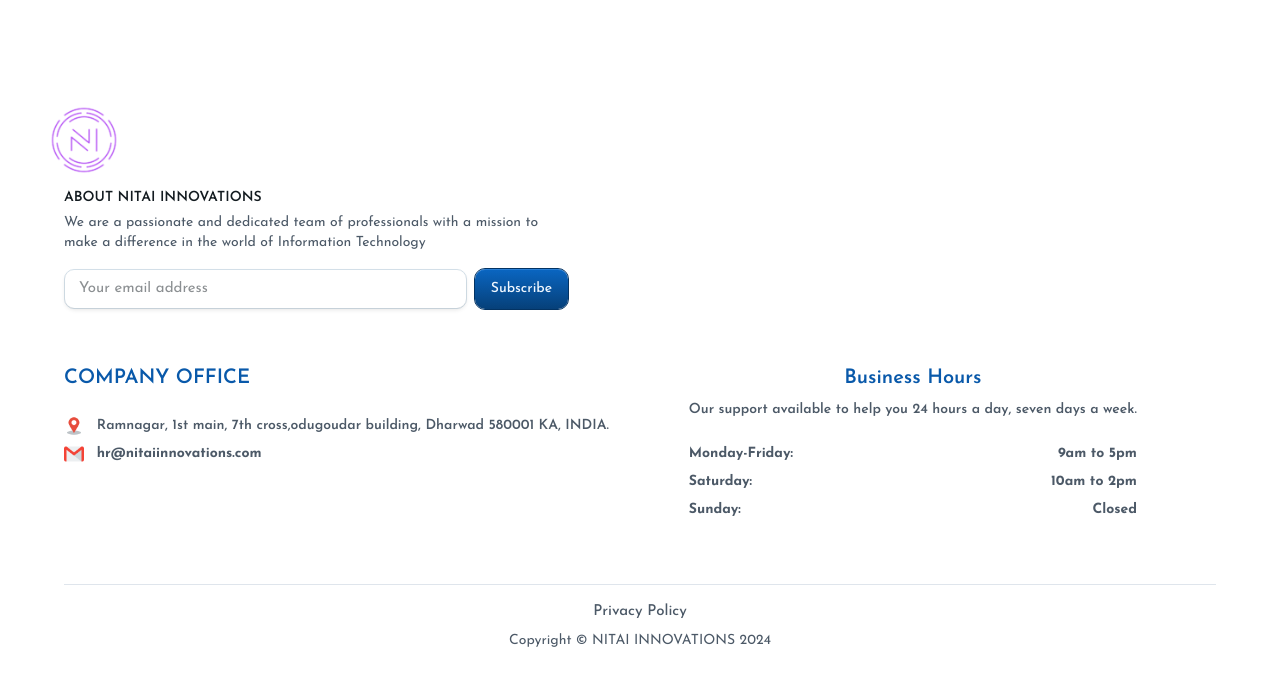
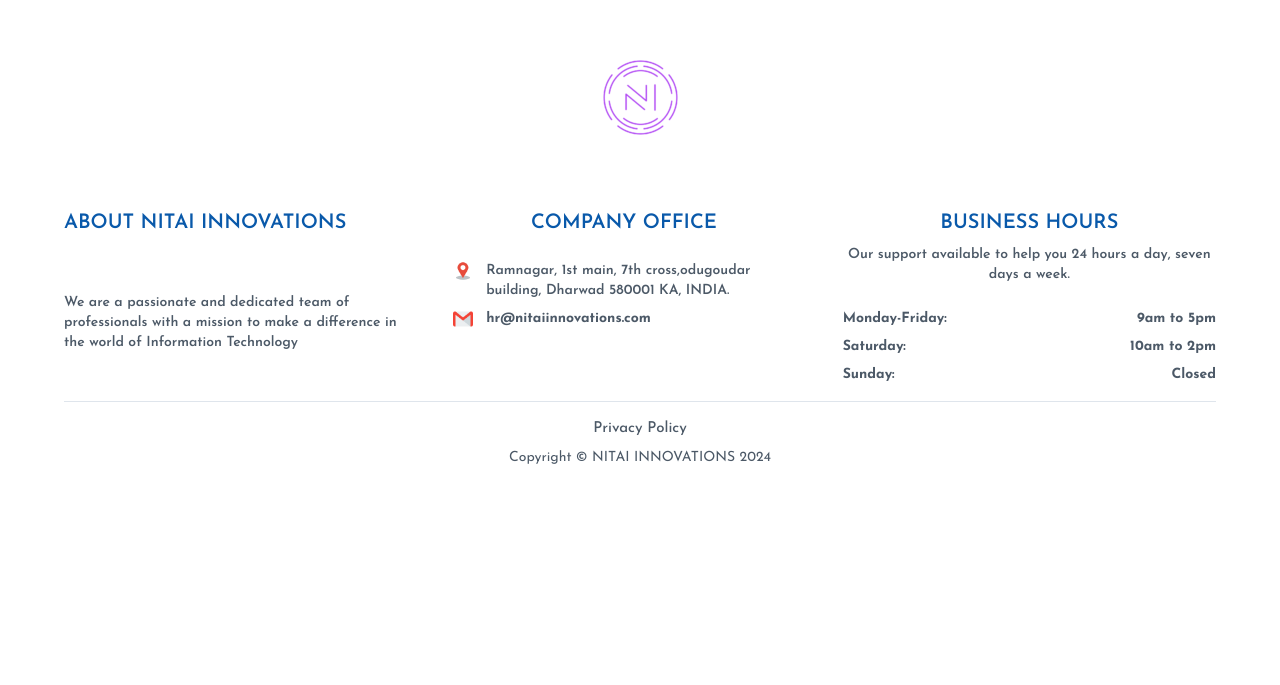
Before and after one commit to Ganesh-Mk/nitaiinnovations, a React (Vite) app in the folder frontend/: page /AIML in a window 1280 px wide. Shown: the part 2506-3191 px from the top of the page. After the commit the page ends 3006 px from the top, so only its background shows below. Built offline with nearby package versions, Linux system fonts and the light colour scheme.

Commit message:
frontend design completed

```diff
--- a/frontend/src/App.jsx
+++ b/frontend/src/App.jsx
@@ -32,7 +32,7 @@ export default function App() {
           <Route path="/cloudService" element={<CloudService />} />
           <Route path="/AIML" element={<AIML />} />
         </Routes>
-        <Footer/>
+        <Footer />
       </Router>
     </ThemeProvider>
   );
--- a/frontend/src/Components/ContactUsComp.jsx
+++ b/frontend/src/Components/ContactUsComp.jsx
@@ -1,80 +1,8 @@
 import { useEffect } from "react";
-import TextField from "@mui/material/TextField";
-import { Box, Stack, Typography } from "@mui/material";
-// import "../Styles/contactUsComp.css";
-import "../Styles/contactUs.css"
-import { TextareaAutosize as BaseTextareaAutosize } from "@mui/base/TextareaAutosize";
-import { styled } from "@mui/system";
-import { Button as BaseButton, buttonClasses } from "@mui/base/Button";
+import { Stack, Typography } from "@mui/material";
+import { Element } from "react-scroll";
 
-const blue = {
-  200: "#99CCFF",
-  300: "#66B2FF",
-  400: "#3399FF",
-  500: "#007FFF",
-  600: "#0072E5",
-  700: "#0066CC",
-};
-
-const grey = {
-  50: "#F3F6F9",
-  100: "#E5EAF2",
-  200: "#DAE2ED",
-  300: "#C7D0DD",
-  400: "#B0B8C4",
-  500: "#9DA8B7",
-  600: "#6B7A90",
-  700: "#434D5B",
-  800: "#303740",
-  900: "#1C2025",
-};
-
-const Button = styled(BaseButton)(
-  ({ theme }) => `
-  font-family: 'IBM Plex Sans', sans-serif;
-  font-weight: 600;
-  font-size: 0.875rem;
-  line-height: 1.5;
-  background-color: ${blue[500]};
-  padding: 8px 16px;
-  border-radius: 8px;
-  color: white;
-  transition: all 150ms ease;
-  cursor: pointer;
-  border: 1px solid ${blue[500]};
-  box-shadow: 0 2px 1px ${
-    theme.palette.mode === "dark"
-      ? "rgba(0, 0, 0, 0.5)"
-      : "rgba(45, 45, 60, 0.2)"
-  }, inset 0 1.5px 1px ${blue[400]}, inset 0 -2px 1px ${blue[600]};
-
-  &:hover {
-    background-color: ${blue[600]};
-  }
-
-  &.${buttonClasses.active} {
-    background-color: ${blue[700]};
-    box-shadow: none;
-    transform: scale(0.99);
-  }
-
-  &.${buttonClasses.focusVisible} {
-    box-shadow: 0 0 0 4px ${
-      theme.palette.mode === "dark" ? blue[300] : blue[200]
-    };
-    outline: none;
-  }
-
-  &.${buttonClasses.disabled} {
-    background-color: ${theme.palette.mode === "dark" ? grey[700] : grey[200]};
-    color: ${theme.palette.mode === "dark" ? grey[200] : grey[700]};
-    border: 0;
-    cursor: default;
-    box-shadow: none;
-    transform: scale(1);
-  }
-  `
-);
+import "../Styles/contactUs.css";
 
 function ContactUsComp() {
   useEffect(() => {
@@ -82,69 +10,14 @@ function ContactUsComp() {
     window.scrollTo(0, 0);
   }, []);
 
-  const blue = {
-    100: "#DAECFF",
-    200: "#b6daff",
-    400: "#3399FF",
-    500: "#007FFF",
-    600: "#0072E5",
-    900: "#003A75",
-  };
-
-  const grey = {
-    50: "#F3F6F9",
-    100: "#E5EAF2",
-    200: "#DAE2ED",
-    300: "#C7D0DD",
-    400: "#B0B8C4",
-    500: "#9DA8B7",
-    600: "#6B7A90",
-    700: "#434D5B",
-    800: "#303740",
-    900: "#1C2025",
-  };
-
-  const TextareaAutosize = styled(BaseTextareaAutosize)(
-    ({ theme }) => `
-    box-sizing: border-box;
-    width: 320px;
-    font-family: 'IBM Plex Sans', sans-serif;
-    font-size: 0.875rem;
-    font-weight: 400;
-    line-height: 1.5;
-    padding: 8px 12px;
-    border-radius: 8px;
-    color: ${theme.palette.mode === "dark" ? grey[300] : grey[900]};
-    background: ${theme.palette.mode === "dark" ? grey[900] : "#fff"};
-    border: 1px solid ${theme.palette.mode === "dark" ? grey[700] : grey[200]};
-    box-shadow: 0px 2px 2px ${
-      theme.palette.mode === "dark" ? grey[900] : grey[50]
-    };
-
-    &:hover {
-      border-color: ${blue[400]};
-    }
-
-    &:focus {
-      border-color: ${blue[400]};
-      box-shadow: 0 0 0 3px ${
-        theme.palette.mode === "dark" ? blue[600] : blue[200]
-      };
-    }
-
-    // firefox
-    &:focus-visible {
-      outline: 0;
-    }
-  `
-  );
-
   return (
+    <Element name="contactUsSection">
       <div className="contactContainer">
         <Stack
           direction="row"
           spacing={2}
           sx={{
+            marginBottom: "2rem",
             width: "100%",
             display: "grid",
             placeItems: "center",
@@ -255,7 +128,7 @@ function ContactUsComp() {
           </div>
         </Stack>
       </div>
-
+    </Element>
   );
 }
 
--- a/frontend/src/Components/Footer.jsx
+++ b/frontend/src/Components/Footer.jsx
@@ -1,20 +1,7 @@
 import * as React from "react";
-import Button from "@mui/material/Button";
-import IconButton from "@mui/material/IconButton";
 import Link from "@mui/material/Link";
-import TextField from "@mui/material/TextField";
-
-import FacebookIcon from "@mui/icons-material/GitHub";
-import LinkedInIcon from "@mui/icons-material/LinkedIn";
-import TwitterIcon from "@mui/icons-material/X";
 import "../Styles/footer.css";
-import { Box, Container, Stack, Typography } from "@mui/material";
-
-const logoStyle = {
-  width: "70px",
-  marginBottom: "1vw",
-  height: "auto",
-};
+import { Box, Container, Typography } from "@mui/material";
 
 function Copyright() {
   return (
@@ -37,11 +24,12 @@ export default function Footer() {
         display: "flex",
         flexDirection: "column",
         alignItems: "center",
-        gap: { xs: 4, sm: 8 },
-        py: { xs: 8, sm: 10 },
+        gap: { xs: 4, sm: 2 },
+        py: { xs: 8, sm: 4 },
         textAlign: { xs: "center", sm: "left" },
       }}
     >
+      <img src="/images/nitaiLogo.png" alt="logo" />
       <Box
         sx={{
           display: "flex",
@@ -52,78 +40,64 @@ export default function Footer() {
         }}
       >
         <Box
+          className="sectionDivider"
           sx={{
-            display: "flex",
+            display: " grid",
+            gap: "1rem",
+            gridTemplateColumns: { xs: "1fr", sm: "1fr 1fr 1fr" },
+          }}
+        >
+          <Box
+            sx={{
+              display: "grid",
               flexDirection: "column",
-            gap: 4,
-            minWidth: { xs: "100%", sm: "40%" },
+              gap: 1,
+              marginRight: { xs: 0, sm: "2rem" },
               mb: { xs: 4, sm: 0 },
             }}
           >
-          <div className="footerPart1">
-            <Box sx={{ width: { xs: "100%", sm: "60%" } }}>
-              <div className="sectionLogo">
-                <Box sx={{ ml: { xs: 0, sm: "-15px" } }}>
-                  <img
-                    src={"/images/nitaiLogo.png"}
-                    style={logoStyle}
-                    alt="logo of sitemark"
-                  />
-                </Box>
-              </div>
-
-              <Typography variant="body2" fontWeight={600} gutterBottom>
+            <Typography variant="h5" marginTop={7} color="#0959AA">
               ABOUT NITAI INNOVATIONS
             </Typography>
-              <Typography variant="body2" color="text.secondary" mb={2}>
+            <Box
+              sx={{
+                display: "flex",
+                gap: "1vw",
+                mt: 2,
+              }}
+            >
+              <Typography
+                variant="body2"
+                color="text.secondary"
+                fontWeight={600}
+              >
                 We are a passionate and dedicated team of professionals with a
                 mission to make a difference in the world of Information
                 Technology
               </Typography>
-              <Stack direction="row" spacing={1} useFlexGap>
-                <TextField
-                  id="outlined-basic"
-                  hiddenLabel
-                  size="small"
-                  variant="outlined"
-                  fullWidth
-                  aria-label="Enter your email address"
-                  placeholder="Your email address"
-                  inputProps={{
-                    autoComplete: "off",
-                    "aria-label": "Enter your email address",
-                  }}
-                />
-                <Button
-                  variant="contained"
-                  color="primary"
-                  sx={{ flexShrink: 0 }}
-                >
-                  Subscribe
-                </Button>
-              </Stack>
             </Box>
-          </div>
           </Box>
-        <div className="sectionDivider">
           <Box
             sx={{
               display: "flex",
               flexDirection: "column",
               gap: 1,
-              marginRight: { xs: 0, sm: "5rem" },
+              marginRight: { xs: 0, sm: "2rem" },
               mb: { xs: 4, sm: 0 },
             }}
           >
-            <Typography variant="h5" marginTop={7} color="#0959AA">
+            <Typography
+              variant="h5"
+              sx={{ textAlign: "center" }}
+              marginTop={7}
+              color="#0959AA"
+            >
               COMPANY OFFICE
             </Typography>
             <Box
               sx={{
                 display: "flex",
                 gap: "1vw",
-                // justifyContent: "center",
-                // alignItems: "center",
                 mt: 2,
               }}
             >
@@ -149,11 +123,13 @@ export default function Footer() {
                 alignItems: "center",
               }}
             >
+              <Box sx={{ marginRight: { xs: "2rem", sm: "0" } }}>
                 <img
                   style={{ width: "20px", height: "20px" }}
                   src="/images/gmail.png"
                   alt=""
                 />
+              </Box>
               <Typography
                 variant="body2"
                 color="text.secondary"
@@ -180,7 +156,7 @@ export default function Footer() {
               color="#0959AA"
               sx={{ textAlign: "center" }}
             >
-              Business Hours
+              BUSINESS HOURS
             </Typography>
             <Typography
               variant="body2"
@@ -225,7 +201,7 @@ export default function Footer() {
               </div>
             </Typography>
           </Box>
-        </div>
+        </Box>
       </Box>
       <Box
         sx={{
--- a/frontend/src/Components/Hero.jsx
+++ b/frontend/src/Components/Hero.jsx
@@ -82,7 +82,7 @@ export default function Hero() {
                 }}
               />
               <Button variant="contained" color="primary">
-                Start now
+                Register now
               </Button>
             </Stack>
             <Typography
--- a/frontend/src/Components/Navbar.jsx
+++ b/frontend/src/Components/Navbar.jsx
@@ -1,5 +1,4 @@
 import * as React from "react";
-import PropTypes from "prop-types";
 import { Link } from "react-router-dom";
 import "../Styles/navbar.css";
 
--- a/frontend/src/Components/ProductsAndSolutions.jsx
+++ b/frontend/src/Components/ProductsAndSolutions.jsx
@@ -21,7 +21,7 @@ import { Link as RouterLink } from "react-router-dom";
 
 const items = [
   {
-    icon: <ViewQuiltRounded />,
+    icon: <EdgesensorHighRounded />,
     title: "Cyber Security - Penetration Testing",
     link: "/cyberSecurity",
     description:
@@ -30,7 +30,7 @@ const items = [
     imageDark: 'url("images/cs1.png")',
   },
   {
-    icon: <EdgesensorHighRounded />,
+    icon: <ViewQuiltRounded />,
     title: "Cloud Services",
     link: "/cloudService",
     description:
--- a/frontend/src/Pages/AIML.jsx
+++ b/frontend/src/Pages/AIML.jsx
@@ -1,12 +1,10 @@
 import { useEffect } from "react";
 
 import Features from "../Components/Features";
-
 import FeatureMainSection from "../Components/FeatureMainSection";
 import { AIFeatures } from "../Data/AIFeaturesData";
 import { MLFeatures } from "../Data/MLFeaturesData";
 import "../Styles/index.css";
-import { Box } from "@mui/material";
 
 function AIML() {
   useEffect(() => {
--- a/frontend/src/Pages/CloudService.jsx
+++ b/frontend/src/Pages/CloudService.jsx
@@ -1,7 +1,7 @@
 import { useEffect } from "react";
 import "../Styles/index.css";
 
-import { alpha, Box, Container, Stack, Typography } from "@mui/material";
+import { Box, Stack, Typography } from "@mui/material";
 import Features from "../Components/Features";
 import FeatureMainSection from "../Components/FeatureMainSection";
 import { AWSFeatures } from "../Data/AWSFeaturesData";
```
Also changed, not shown: frontend/src/Components/FAQ.jsx (deleted, +0 -149 lines), frontend/src/Pages/CyberSecurity.jsx (+1 -11 lines), frontend/src/Pages/Home.jsx (+5 -7 lines), frontend/public/images/penetration-testing.png (deleted), frontend/public/images/penetrationTesting10.png (deleted). Lines whose indentation alone changed are shown as unchanged.
